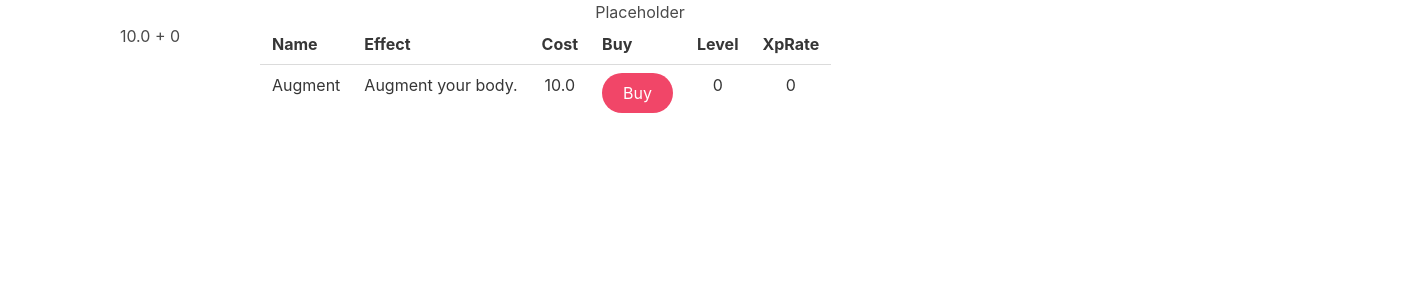
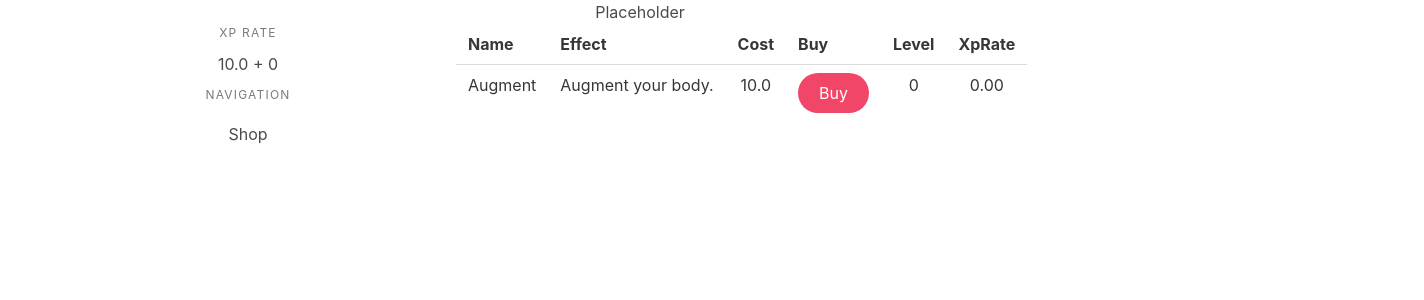
Before and after one commit to jupi1001/IdleCultivation, a React (Create React App) app: page / in a window 1280 px wide. Shown: the top 300 px of the page, 1424 px wide, since content can reach past the window. Built offline with nearby package versions, Linux system fonts and the light colour scheme.

Commit message:
Working navigation, Bit of CSS and a Shop

```diff
--- a/package.json
+++ b/package.json
@@ -36,6 +36,7 @@
     ]
   },
   "devDependencies": {
-    "@types/react-redux": "^7.1.16"
+    "@types/react-redux": "^7.1.16",
+    "@types/react-router-dom": "^5.1.7"
   }
 }
--- a/src/App.tsx
+++ b/src/App.tsx
@@ -1,6 +1,8 @@
 import React from 'react';
 import './App.css';
 import Frontpage from './Components/Frontpage';
+import { BrowserRouter as Router, Route, Switch } from 'react-router-dom';
+import Shop from './Components/Shop';
 
 
 function App() {
@@ -12,7 +14,16 @@ function App() {
         </div>
       </header>
       <div className="container">
-      <Frontpage />
+      <Router>
+        <Switch>
+          {/* Frontpage wird automatisch hier als Default geladen
+          Mann muss es nicht extra mit
+          <Frontpage/>
+          einbinden */}
+          <Route exact path="/" component={Frontpage} />
+          <Route path="/shop" component={Shop} />
+        </Switch>
+      </Router>
       </div>
     </div>
   );
--- a/src/Components/Frontpage.tsx
+++ b/src/Components/Frontpage.tsx
@@ -1,9 +1,14 @@
 import React, { useEffect, useState } from "react";
 import UpgradeComponent from "./UpgradeComponent";
+import { Link } from 'react-router-dom';
 
 function Frontpage() {
   const [globalXP, setGlobalXP] = useState(10);
   const [xpRate1, setXpRate1] = useState(0);
+  const [unlock1, setUnlock1] = useState(false);
+  const [xpRate2, setXpRate2] = useState(0);
+  const [unlock2, setUnlock2] = useState(false);
+  const [xpRate3, setXpRate3] = useState(0);
 
   useEffect(() => {
     const interval = setInterval(() => {
@@ -13,15 +18,36 @@ function Frontpage() {
   });
 
   function timer() {
-    setGlobalXP(globalXP + xpRate1);
+    setGlobalXP(globalXP + xpRate1 + xpRate2 + xpRate3);
+    if (globalXP > 25) {
+      setUnlock1(true);
+      if (globalXP > 100) {
+        setUnlock2(true);
+      }
+    }
   }
 
   return (
     <div className="columns">
-      <div className="column is-2">
-        {globalXP.toPrecision(3)} + {xpRate1}{" "}
+      <div className="column is-4">
+        <aside className="menu">
+          <p className="menu-label">Xp Rate</p>
+          <ul className="menu-list">
+            <li>
+              <text>{globalXP.toPrecision(3)} + {xpRate1 + xpRate2 + xpRate3}</text>
+            </li>
+          </ul>
+          <p className="menu-label">Navigation</p>
+          <ul className="menu-list">
+            <li>
+            <Link to='/shop'>Shop</Link>
+            </li>
+          </ul>
+
+        </aside>
+
       </div>
-      <div className="column is-12">
+      <div className="column is-8">
         <div className="table-container">
           <table className="table">
             <tbody>
@@ -45,6 +71,34 @@ function Frontpage() {
                   setXpRate={setXpRate1}
                 ></UpgradeComponent>
               </tr>
+              {unlock1 && (
+                <tr>
+                  <UpgradeComponent
+                    name="Soul"
+                    effect="Refine your soul."
+                    cost={25}
+                    xpMultiplier={2.75}
+                    xp={globalXP}
+                    setGlobalXPChild={setGlobalXP}
+                    xpRate={xpRate2}
+                    setXpRate={setXpRate2}
+                  ></UpgradeComponent>
+                </tr>
+              )}
+              {unlock2 && (
+                <tr>
+                  <UpgradeComponent
+                    name="Essence"
+                    effect="Essence gathering."
+                    cost={150}
+                    xpMultiplier={3.5}
+                    xp={globalXP}
+                    setGlobalXPChild={setGlobalXP}
+                    xpRate={xpRate3}
+                    setXpRate={setXpRate3}
+                  ></UpgradeComponent>
+                </tr>
+              )}
             </tbody>
           </table>
         </div>
--- /dev/null
+++ b/src/Components/Shop.tsx
@@ -0,0 +1,32 @@
+import React from "react";
+import { Link } from "react-router-dom";
+
+const Shop = () => {
+  return (
+    <div className="container">
+      <div className="columns">
+        <div className="column is-4">
+          <aside className="menu">
+            <p className="menu-label">Premium Währung</p>
+            <ul className="menu-list">
+              <li>
+                <text>0</text>
+              </li>
+            </ul>
+            <p className="menu-label">Navigation</p>
+            <ul className="menu-list">
+              <li>
+                <Link to="/">Hauptseite</Link>
+              </li>
+            </ul>
+          </aside>
+        </div>
+        <div className="column is-8">
+          {/* TODO Add table with boxes? For upgrades or stuff */}
+        </div>
+      </div>
+    </div>
+  );
+};
+
+export default Shop;
--- a/src/Components/UpgradeComponent.tsx
+++ b/src/Components/UpgradeComponent.tsx
@@ -36,7 +36,7 @@ function UpgradeComponent(props: {
         </button>
       </td>
       <td>{level}</td>
-      <td>{props.xpRate}</td>
+      <td>{props.xpRate.toPrecision(3)}</td>
     </>
   );
 }
```
Also changed, not shown: src/Components/Component1.tsx (deleted, +0 -9 lines), 1 other file (tests, documents, lock files or other folders).
